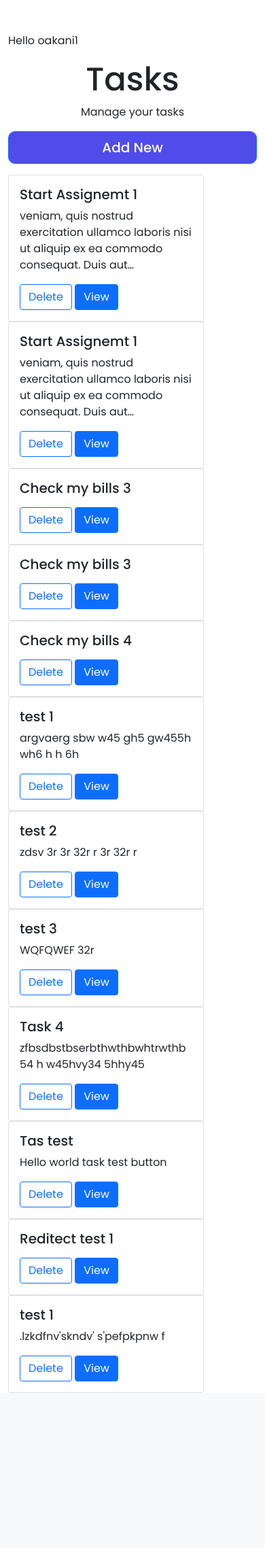
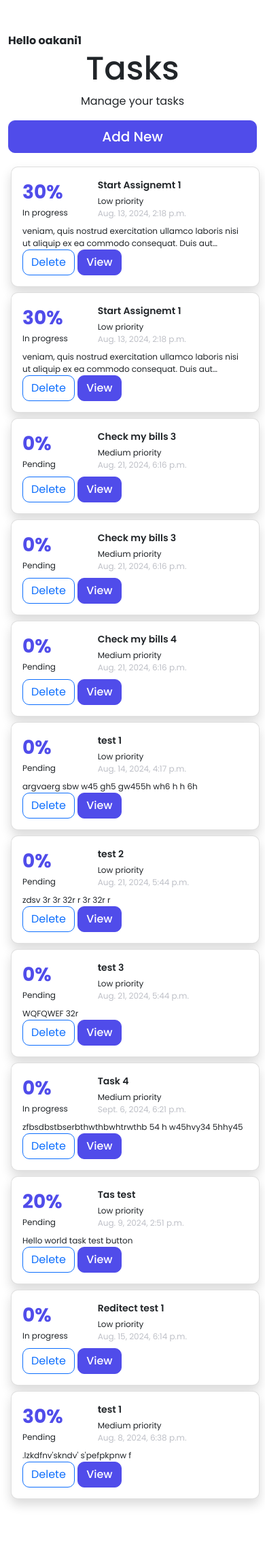
Before and after one commit to Oakani1/tasker-v2, a Django app: page /tasks in a window 390 px wide. Shown: the part 76-2353 px from the top of the page at 68% size. Before the commit the page ends 2125 px from the top, so only its background shows below. Run offline with Django 5.2, Linux system fonts and the light colour scheme; a user stored in the database is signed in; data comes from the database, SQL or seed files in the repository; both versions use the stored data as it was after the commit.

Commit message:
adds responsivness for desktop, tablet and mobile

```diff
--- a/requirements.txt
+++ b/requirements.txt
@@ -1,6 +1,8 @@
 asgiref==3.8.1
+crispy-bootstrap5==2024.2
 Django==4.2.14
 django-allauth==0.57.2
+django-crispy-forms==2.3
 django-summernote==0.8.20.0
 gunicorn==20.1.0
 oauthlib==3.2.2
--- a/static/css/style.css
+++ b/static/css/style.css
@@ -2,17 +2,25 @@
 
 body{
     font-family: Poppins, sans-serif;
+    padding-bottom: 20px;
 }
+
+
 
 p, h1, h2, h3, h4 {
     font-family: Poppins, sans-serif;
 }
 
+.btn {
+    border-radius: 10px;
+}
+
+
 .btn-style {
     background-color: #504CEA;
     font-family: Poppins, sans-serif;
-    border-radius: 10px;
     font-weight: 500;
+    border-color: #504CEA;
 }
 
 .btn-style-large {
@@ -20,6 +28,8 @@ p, h1, h2, h3, h4 {
     font-size: 1.5rem;
 
 }
+
+
 
 #main-heading {
     font-weight: bold;
@@ -41,6 +51,35 @@ p, h1, h2, h3, h4 {
 
 }
 
+.card-style {
+    border-radius: 10px;
+
+}
+
+#percentage{
+    font-size: 28px;
+    font-weight: bold;
+    color: #504CEA;
+
+}
+
+.card-text{
+    font-size: 12px;
+    margin: 0;
+}
+
+.card-title{
+    font-size: 14px;
+    font-weight: 600;
+}
+
+#time-text{
+    color: #BEC0C7;
+}
+
+#landing-pg-view {
+    height: 100vh;
+}
 
 /* Small devices (phones) */
 @media (max-width: 576px) {
--- a/tasks/templates/base.html
+++ b/tasks/templates/base.html
@@ -39,7 +39,7 @@
     <nav class="navbar navbar-expand-lg navbar-light bg-light mb-5">
         <div class="container ">
             <div class="d-flex">
-                <a class="navbar-brand" href="#">
+                <a class="navbar-brand" href="{% url 'home' %}">
                     <img src="{% static 'images/tasker_logo.png' %}" alt="Tasker Logo" width="150">
                 </a>
                 <button class="navbar-toggler " type="button" data-bs-toggle="collapse" data-bs-target="#navbarScroll"
@@ -71,7 +71,7 @@
                     {% if user.is_authenticated %}
                     <li class="nav-item">
                         <a class="nav-link {% if request.path == logout_url %}active{% endif %}" aria-current="page"
-                            href="{% url 'account_logout' %}">Logout</a>
+                            href="{% url 'account_logout' %}">Sign Out</a>
                     </li>
                     {% else %}
                 </ul>
@@ -100,7 +100,7 @@
     {% endfor %}
     {% endif %}
 
-    <main class="container mb-5">
+    <main class="container">
 
         {% block content %}
         <!-- Content Goes here -->
--- a/tasks/templates/tasks/delete_task.html
+++ b/tasks/templates/tasks/delete_task.html
@@ -6,13 +6,12 @@
 
 <!-- index.html content starts here -->
 <body>
-    <h1>Are you sure you wan to delete "{{ task.task_name }}"</h1>
+    <h1>Are you sure you want to delete "{{ task.task_name }}"</h1>
     <Form method="POST">
         {% csrf_token %}
+        <a href="{% url 'tasks' %}" class="btn btn-outline-primary">Cancel</a>
         <button type="submit" class="btn btn-primary">Delete</button>
     </Form>
-
-    <a href="{% url 'home' %}">Cancel</a>
 
     <script src="https://cdn.jsdelivr.net/npm/bootstrap@5.3.3/dist/js/bootstrap.bundle.min.js" integrity="sha384-YvpcrYf0tY3lHB60NNkmXc5s9fDVZLESaAA55NDzOxhy9GkcIdslK1eN7N6jIeHz" crossorigin="anonymous"></script>
 </body>
--- a/tasks/templates/tasks/tasks.html
+++ b/tasks/templates/tasks/tasks.html
@@ -1,39 +1,68 @@
-
 {% extends "base.html" %}
 {% load static %}
 
 {% block content %}
 
 <!-- index.html content starts here -->
-  <section>
+<body>
+<section  >
 
-<div class="col-12, col-md-3 mb-md-5 mb-3">
-    <p>Hello {{user}}</p>
+  <div class="col-12, col-md-4 mb-md-5 mb-3">
+    <strong>Hello {{user}}</strong>
     <h1 class="dahsboard-heading">Tasks</h1>
 
     <p class="text-center-align">Manage your tasks</p>
-<a href="{% url 'create' %}"  type="button" class="btn btn-primary btn-lg btn-style col-12 ">Add New</a>
+    <a href="{% url 'create' %}" type="button" class="btn btn-primary btn-lg btn-style col-12 ">Add New</a>
   </div>
 
+
+
+  <!-- Task Entries Column -->
+  <div class="container-fluid mb-5">
+    <div class="row">
+
       {% for task in tasks %}
-    {% if  task.user_name == request.user %}
-    <div class="card" style="width: 18rem;">
-      <div class="card-body">
-        <h5 class="card-title">{{task.task_name}}</h5>
+      {% if task.user_name == request.user %}
+
+
+      <div class="card card-style col-md-5 col-lg-3 col-12 m-1 p-0 shadow">
+        <div class="card-body ">
+          <div class="d-flex mb-2">
+            <div class="col-4">
+              <p class="card-text" id="percentage">{{task.progress}}%</p>
+              <p class="card-text text-bottom">{{task.get_status_display}}</p>
+            </div>
+            <div class="col-8">
+              <p class="card-title mb-1">{{task.task_name}}</p>
+              <p class="card-text">{{task.get_priority_display}} priority</p>
+              <p class="card-text" id="time-text">{{task.start_time}}</span></p>
+            </div>
+
+          </div>
           <p class="card-text">{{task.description | truncatechars:100}}</p>
+
+          <div class="align-self-bottom">
             <a href="{% url 'delete' task.id %}" class="btn btn-outline-primary">Delete</a>
-        <a href="{% url 'edit' task.id %}" class="btn btn-primary">View</a>
+            <a href="{% url 'edit' task.id %}">
+              <button type="button" class=" btn btn-primary btn-style">View</button>
+            </a>
 
+          </div>
 
         </div>
       </div>
+
       {% endif %}
       {% endfor %}
+    </div>
+  </div>
+
+
+
 </section>
 
 <script src="https://cdn.jsdelivr.net/npm/bootstrap@5.3.3/dist/js/bootstrap.bundle.min.js"
-      integrity="sha384-YvpcrYf0tY3lHB60NNkmXc5s9fDVZLESaAA55NDzOxhy9GkcIdslK1eN7N6jIeHz"
-      crossorigin="anonymous"></script>
+  integrity="sha384-YvpcrYf0tY3lHB60NNkmXc5s9fDVZLESaAA55NDzOxhy9GkcIdslK1eN7N6jIeHz" crossorigin="anonymous"></script>
 </body>
 
 {% endblock %}
```
Also changed, not shown: task_manager/settings.py (+7 -2 lines), tasks/templates/Blog_test.html (added, +57 -0 lines), tasks/templates/tasks/create_task.html (+29 -7 lines), tasks/templates/tasks/edit_task.html (+25 -5 lines), tasks/templates/tasks/home.html (deleted, +0 -14 lines), tasks/templates/tasks/index.html (+4 -4 lines), tasks/templates/tasks/log_out.html (deleted, +0 -14 lines), tasks/templates/tasks/sign_in.html (deleted, +0 -14 lines), tasks/templates/tasks/sign_up.html (deleted, +0 -14 lines), tasks/templates/tasks/tasks copy 2.html (added, +57 -0 lines), templates/account/login.html (+6 -5 lines), templates/account/logout.html (+4 -3 lines), templates/account/signup.html (+17 -13 lines), db.sqlite3, 1 more files. Lines whose indentation alone changed are shown as unchanged.
